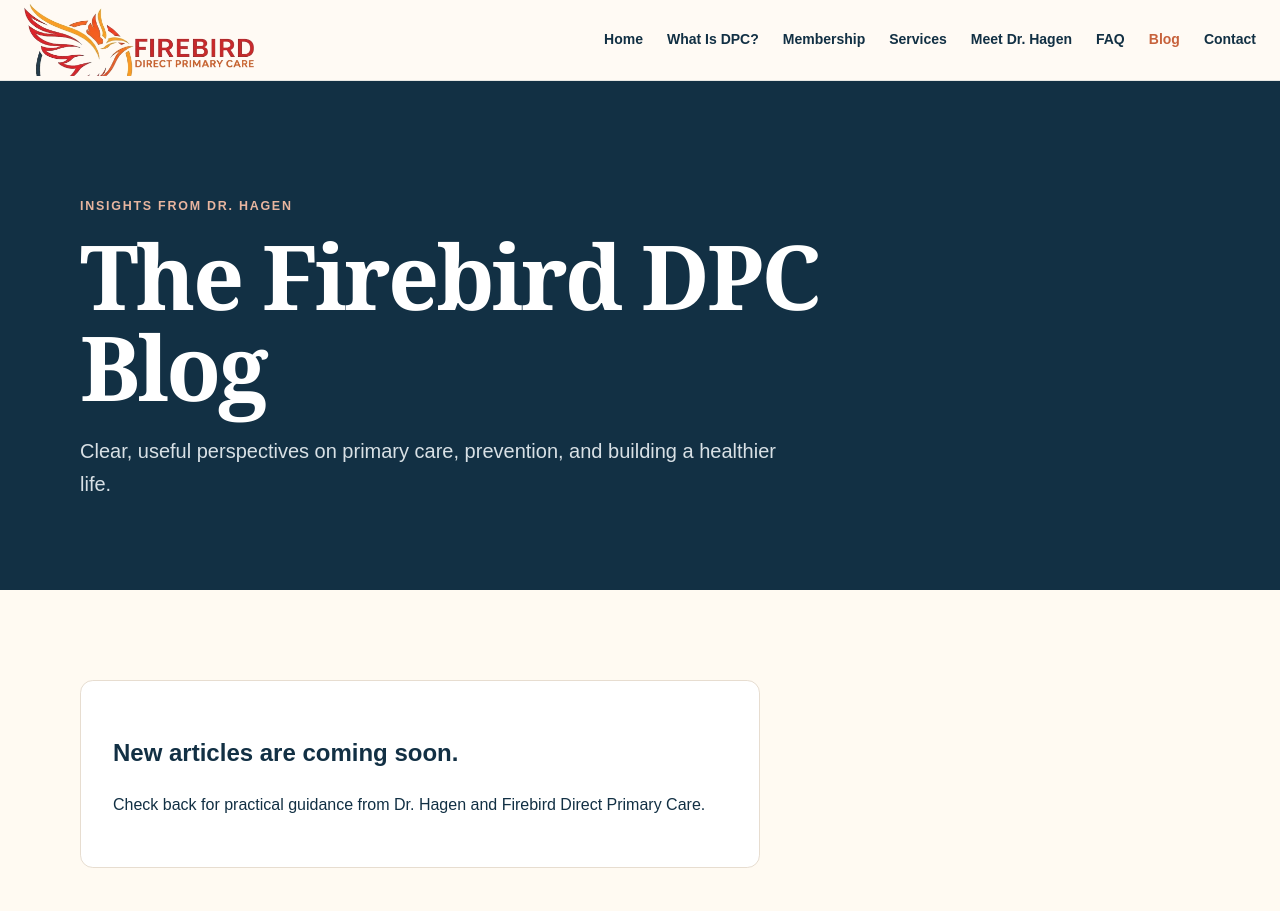
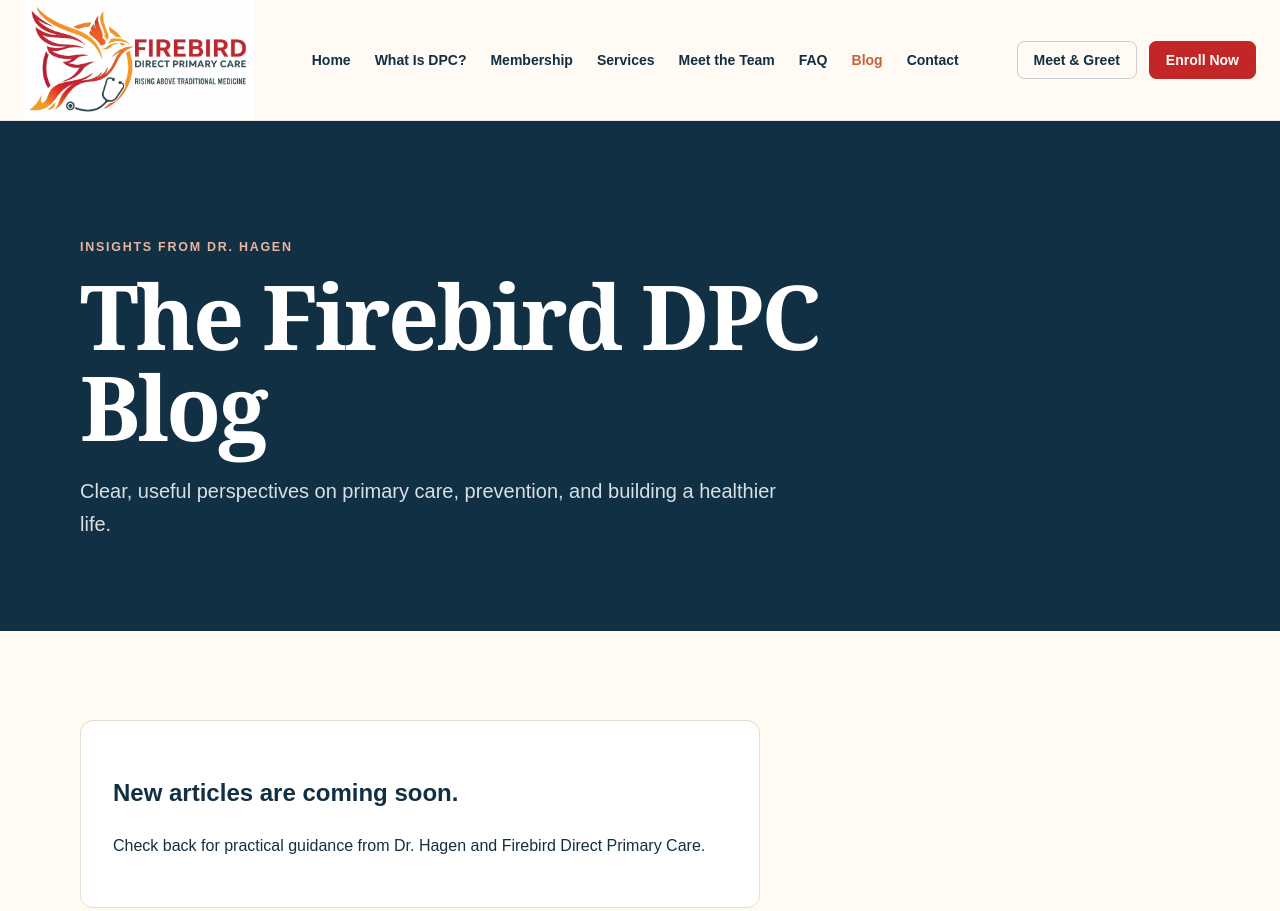
Before and after one commit to planformadigital/firebird-dpc-website, a website: page blog/index.html in a window 1280 px wide. Shown: the top 911 px of the page. Drawn offline with Linux system fonts and the light colour scheme; no server answers.

Commit message:
Use current site navigation and logo on Blog

```diff
--- a/blog/index.html
+++ b/blog/index.html
@@ -13,18 +13,22 @@
   <header class="blog-header">
     <div class="blog-shell blog-header__inner">
       <a class="blog-logo" href="/" aria-label="Firebird Direct Primary Care home">
-        <img src="/images/firebird-logo-header.png" alt="Firebird Direct Primary Care" />
+        <img src="/images/firebird-logo-rectangle-rising.png" alt="Firebird Direct Primary Care - Rising Above Traditional Medicine" />
       </a>
       <nav class="blog-nav" aria-label="Main navigation">
         <a href="/">Home</a>
         <a href="/what-is-dpc">What Is DPC?</a>
         <a href="/membership">Membership</a>
         <a href="/services">Services</a>
-        <a href="/about">Meet Dr. Hagen</a>
+        <a href="/about">Meet the Team</a>
         <a href="/faq">FAQ</a>
         <a href="/blog/" aria-current="page">Blog</a>
         <a href="/contact">Contact</a>
       </nav>
+      <div class="blog-header-actions">
+        <a class="blog-header-button blog-header-button--secondary" href="/meet-and-greet.html">Meet &amp; Greet</a>
+        <a class="blog-header-button blog-header-button--primary" href="https://firebirddirectprimarycare.atlas.md/enrollment/index.html?account=aU1HpP3oGYg54RXCEjlJ" target="_blank" rel="noreferrer">Enroll Now</a>
+      </div>
     </div>
   </header>
   <main>
```
Also changed, not shown: blog/article.html (+6 -2 lines).
